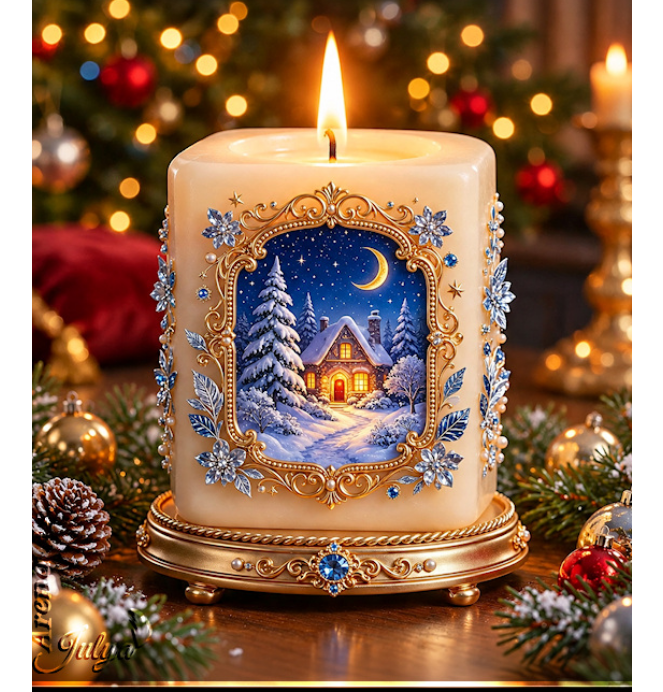
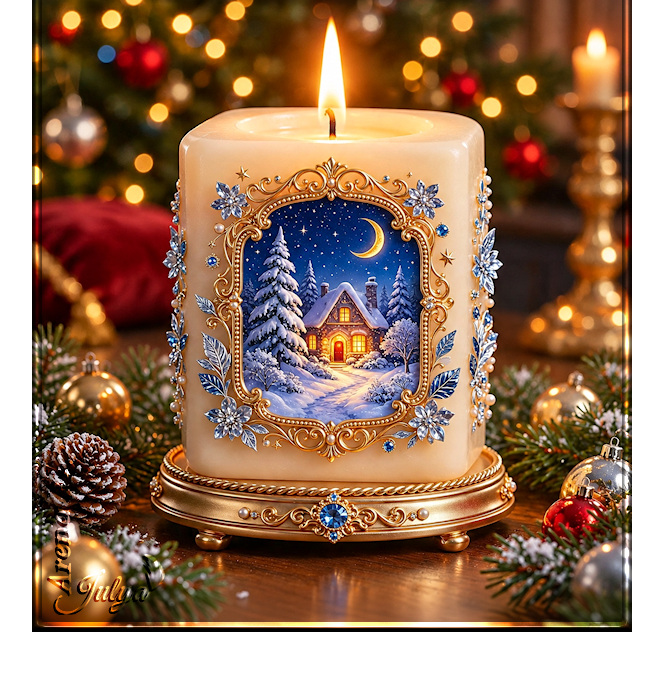
Before and after one commit to 3petitesplumes-julya/blogger, a plain HTML site: page xmas/countdown/count.html in a window 1280 px wide. Shown: the part 168-860 px from the top of the page, without its empty margins (308-971 px from the left). After the commit the page ends 800 px from the top, so only its background shows below. Drawn offline with Linux system fonts and the light colour scheme.

```diff
--- a/xmas/countdown/count.html
+++ b/xmas/countdown/count.html
@@ -23,7 +23,7 @@
 
         .container {
             width: 600px;
-            height: 860px;
+            height: 800px;
 			background-image: url('https://3petitesplumes-julya.github.io/blogger/xmas/countdown/fond.jpg');
             background-size: cover;
             background-position: center;
```
